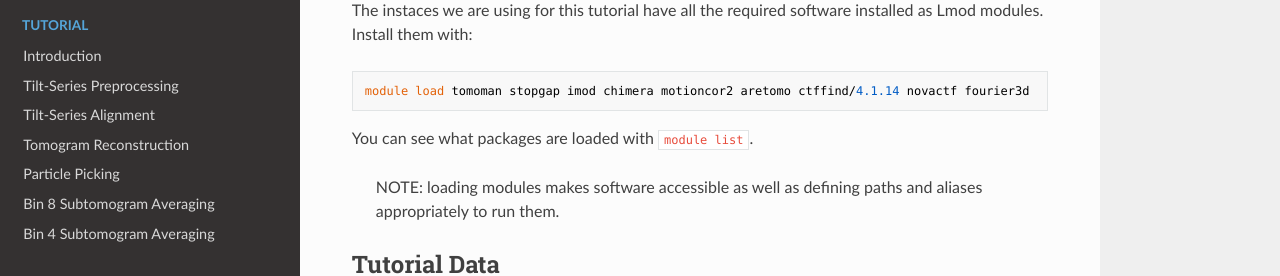
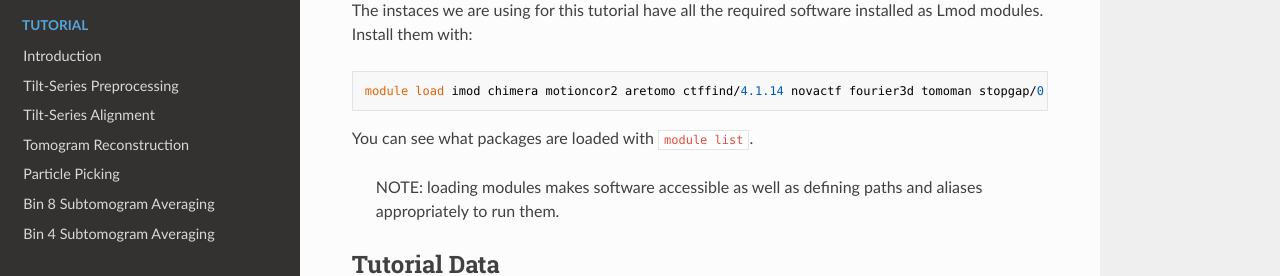
Before and after one commit to wan-lab-vanderbilt/subtomo-tutorials, an MkDocs documentation site: the page built from docs/setup/202406mich.md, in a window 1280 px wide and 1166 px high. Shown: the part 361-637 px from the top of the window. Built offline with MkDocs 1.6.1, drawn with Linux system fonts in a browser that asks for light colours; nearby versions of some CDN libraries.

Commit message:
Update 202406mich.md
source correct stopgap version

```diff
--- a/docs/setup/202406mich.md
+++ b/docs/setup/202406mich.md
@@ -10,7 +10,7 @@ Right click on the desktop to start a terminal window.
 The instaces we are using for this tutorial have all the required software installed as Lmod modules.
 Install them with:
 
-    module load tomoman stopgap imod chimera motioncor2 aretomo ctffind/4.1.14 novactf fourier3d
+    module load imod chimera motioncor2 aretomo ctffind/4.1.14 novactf fourier3d tomoman stopgap/0.7.4
 
 You can see what packages are loaded with `module list`.
 
```
